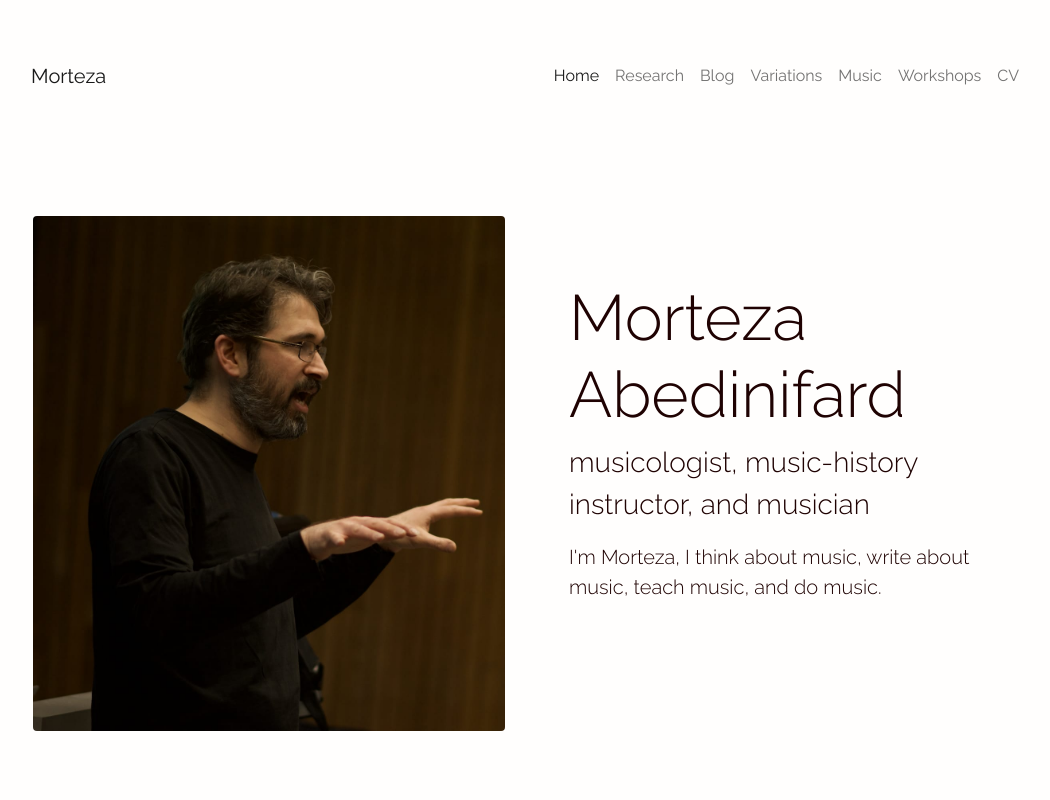
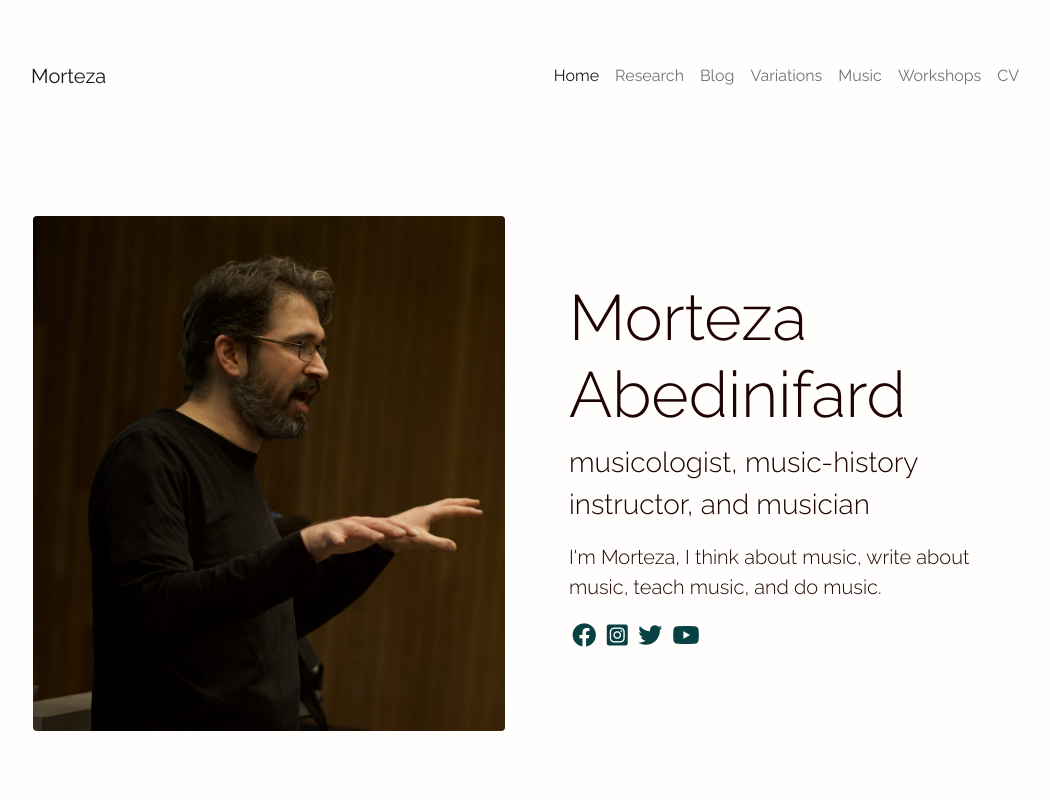
Before and after one commit to mortezabe/mortezaPorfolio, a website: page index.html in a window 1280 px wide. Shown: the top 800 px of the page, without its empty margins (111-1161 px from the left). Drawn offline with nearby package versions, Linux system fonts and the light colour scheme; a web font is replaced by a local one.

Commit message:
i'm smart

```diff
--- a/index.html
+++ b/index.html
@@ -119,7 +119,7 @@
                 I'm Morteza, I think about music, write about music,
                 teach music, and do music.
               </p>
-              <!-- <div class="socialmedia">
+              <div class="socialmedia">
                 <span>
                   <a href="https://facebook.com"
                     ><i class="fa-brands fa-facebook"></i></a
@@ -135,7 +135,7 @@
                   <a href=""><i class="fa-brands fa-youtube"></i></a>
                 </span>
                 <span> <a href=""></a> </span>
-              </div> -->
+              </div>
             </div>
           </div>
         </div>
```
